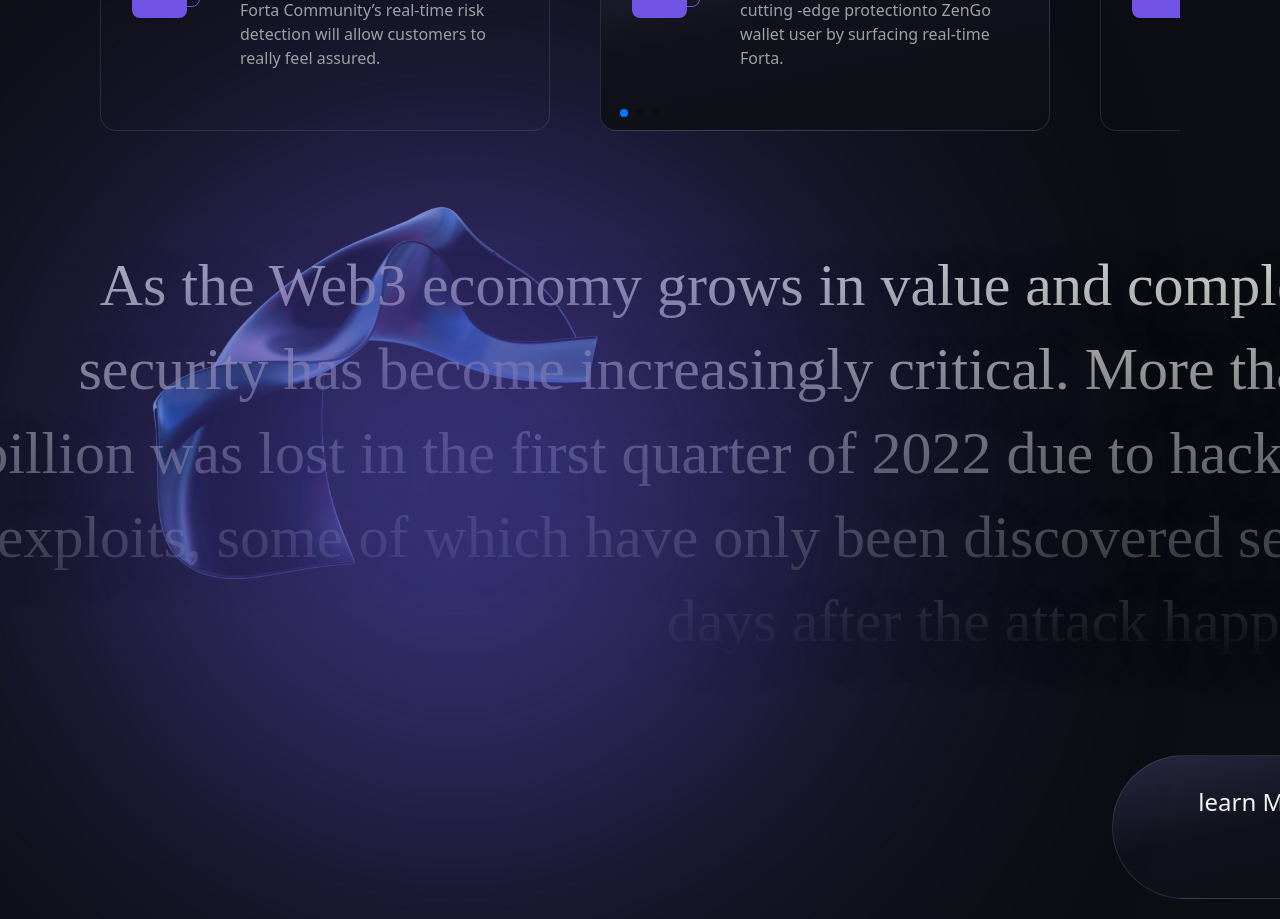
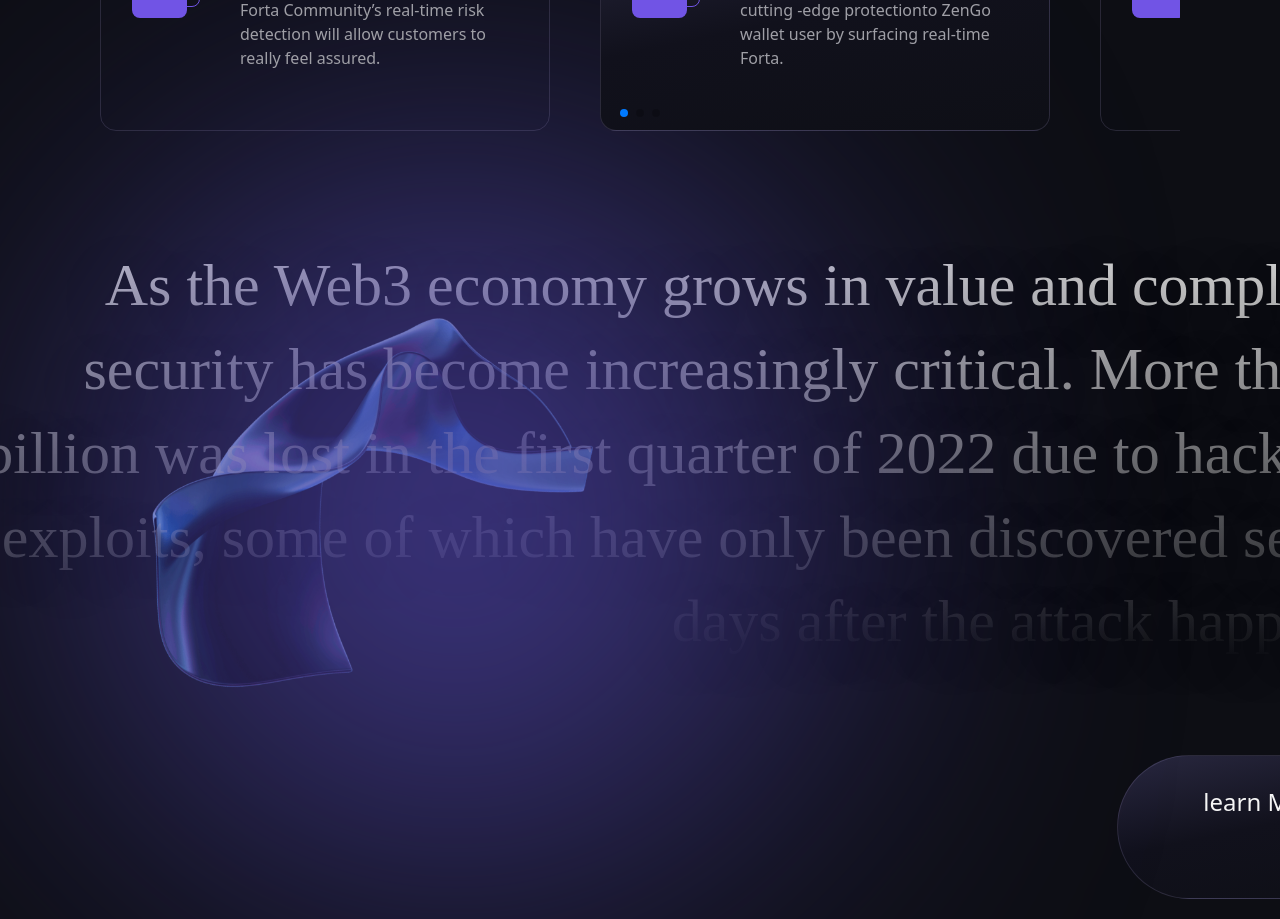
Before and after one commit to mostafizur64/forta, a React (Vite) app: page / in a window 1280 px wide. Shown: the part 1860-2779 px from the top of the page. Built offline with nearby package versions, Linux system fonts and the light colour scheme; some icons are missing.

Commit message:
error slove

```diff
--- a/src/pages/Home/Banner/VideoButton.jsx
+++ b/src/pages/Home/Banner/VideoButton.jsx
@@ -11,7 +11,7 @@ const VideoButton = () => {
           alt=""
         />
         <img
-          className="absolute lg:top-[75px] lg:left-[75px] lg:z-1 z lg:w-[315px] h-[105px] w-[270px] top-[53px] left-[66px]"
+          className="absolute lg:top-[75px] lg:left-[75px] lg:z-1 z lg:w-[315px] h-[105px] w-[270px] top-[57px] left-[64px]"
           src="https://i.ibb.co/s6Rzkdj/Rectangle-405.png"
           alt=""
         />
--- a/src/pages/Home/WebEconomy/WebEconomy.jsx
+++ b/src/pages/Home/WebEconomy/WebEconomy.jsx
@@ -5,7 +5,7 @@ import { FaArrowUp } from "react-icons/fa6";
 const WebEconomy = () => {
   return (
     <Container>
-      <div className="grid lg:grid-cols-2 justify-between items-centerlg:gap-[10px] color-effect">
+      <div className="grid lg:grid-cols-2 justify-between items-center lg:gap-[10px] color-effect">
         <div>
           <img className="w-full" src={Img} alt="" />
         </div>
--- a/src/pages/Home/WorldCommunity/WorldCommunity.jsx
+++ b/src/pages/Home/WorldCommunity/WorldCommunity.jsx
@@ -23,7 +23,7 @@ const WorldCommunity = () => {
           World-class backers and
         </h1>
         <div className="grid grid-cols-1 lg:grid-cols-2 lg:gap-[37px] justify-between items-center mt-[24px]">
-        <div className="slider-shadow "></div>
+
           <img className="w-[665px]" src={lineBar} alt="" />
           <h1 className="lg:text-[60px] text-[40px] italic text-[#F2F2F2]  capitalize">
             community members
```
